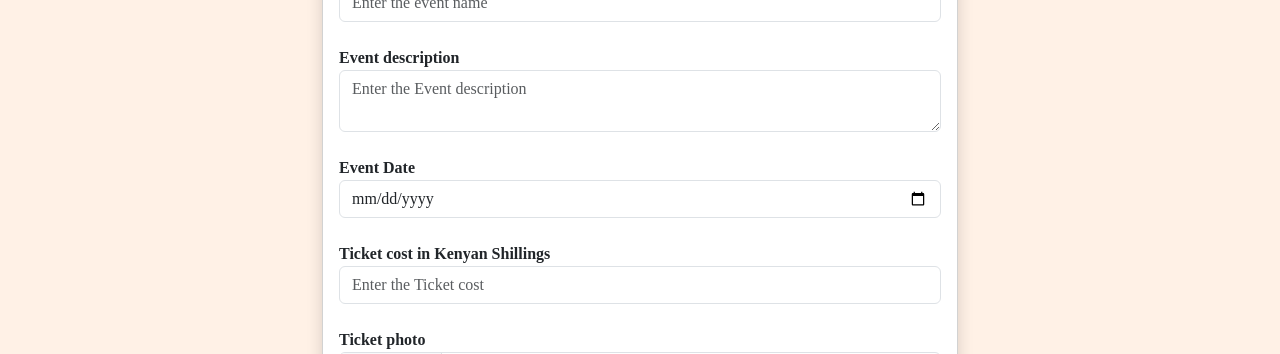
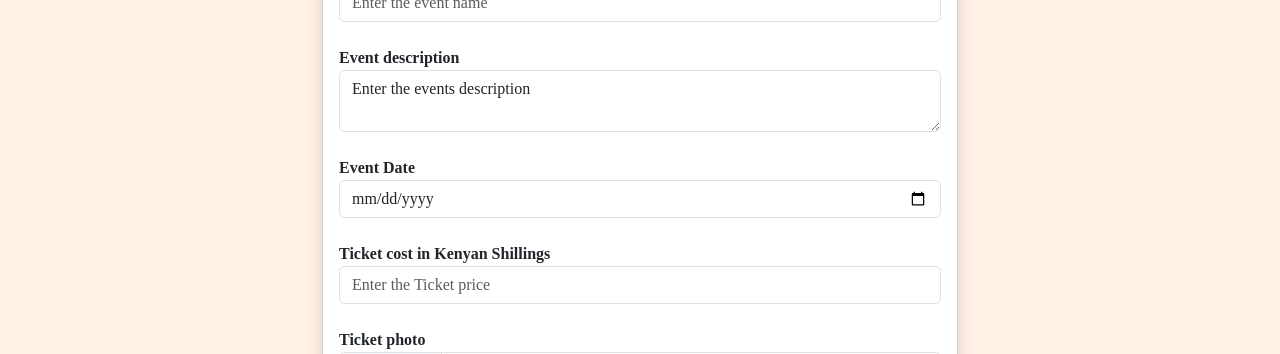
Before and after one commit to L3gitMik3/Snapseat, a React (Create React App) app: page /addeventticket in a window 1280 px wide. Shown: the part 290-644 px from the top of the page. Built offline with nearby package versions, Linux system fonts and the light colour scheme.

Commit message:
Update placeholders in AddEventTicket component

```diff
--- a/src/components/AddEventTicket.jsx
+++ b/src/components/AddEventTicket.jsx
@@ -66,10 +66,8 @@ const Addevent_ticket = () => {
          <label htmlFor="">Event description</label><br />
         <textarea
         className='form-control'
-
-        placeholder='Enter the Event description'
          onChange={(e)=>setProductDescription(e.target.value)}
-            required></textarea><br />
+            required>Enter the events description</textarea><br />
 
              <label htmlFor="">Event Date</label><br />
         <input
@@ -82,7 +80,7 @@ const Addevent_ticket = () => {
         <input
         className='form-control'
          type="number"
-         placeholder='Enter the Ticket cost'
+         placeholder='Enter the Ticket price'
          onChange={(e)=>setProductCost(e.target.value)}/><br />
          <label htmlFor="">Ticket photo</label><br />
         <input
```
